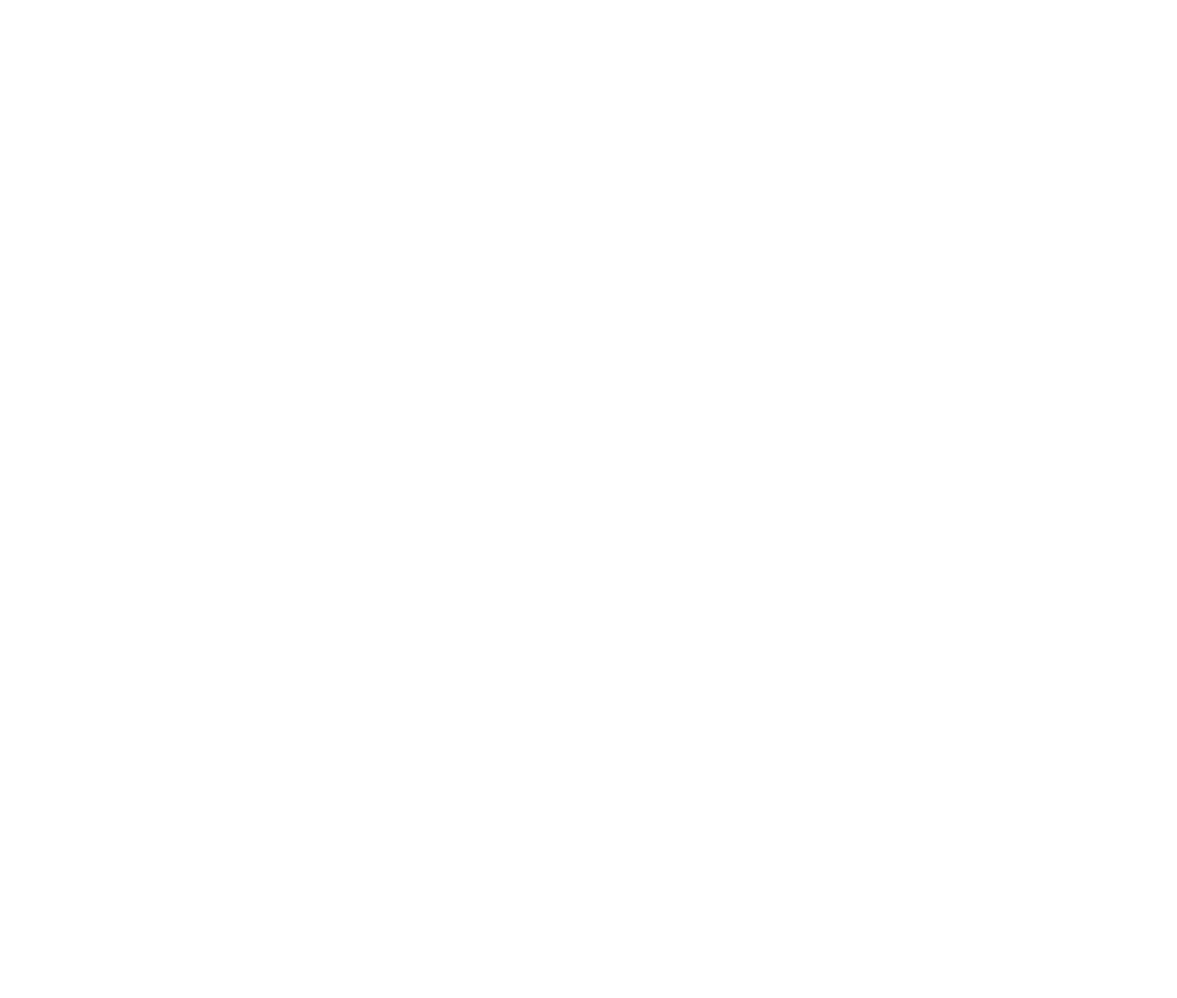
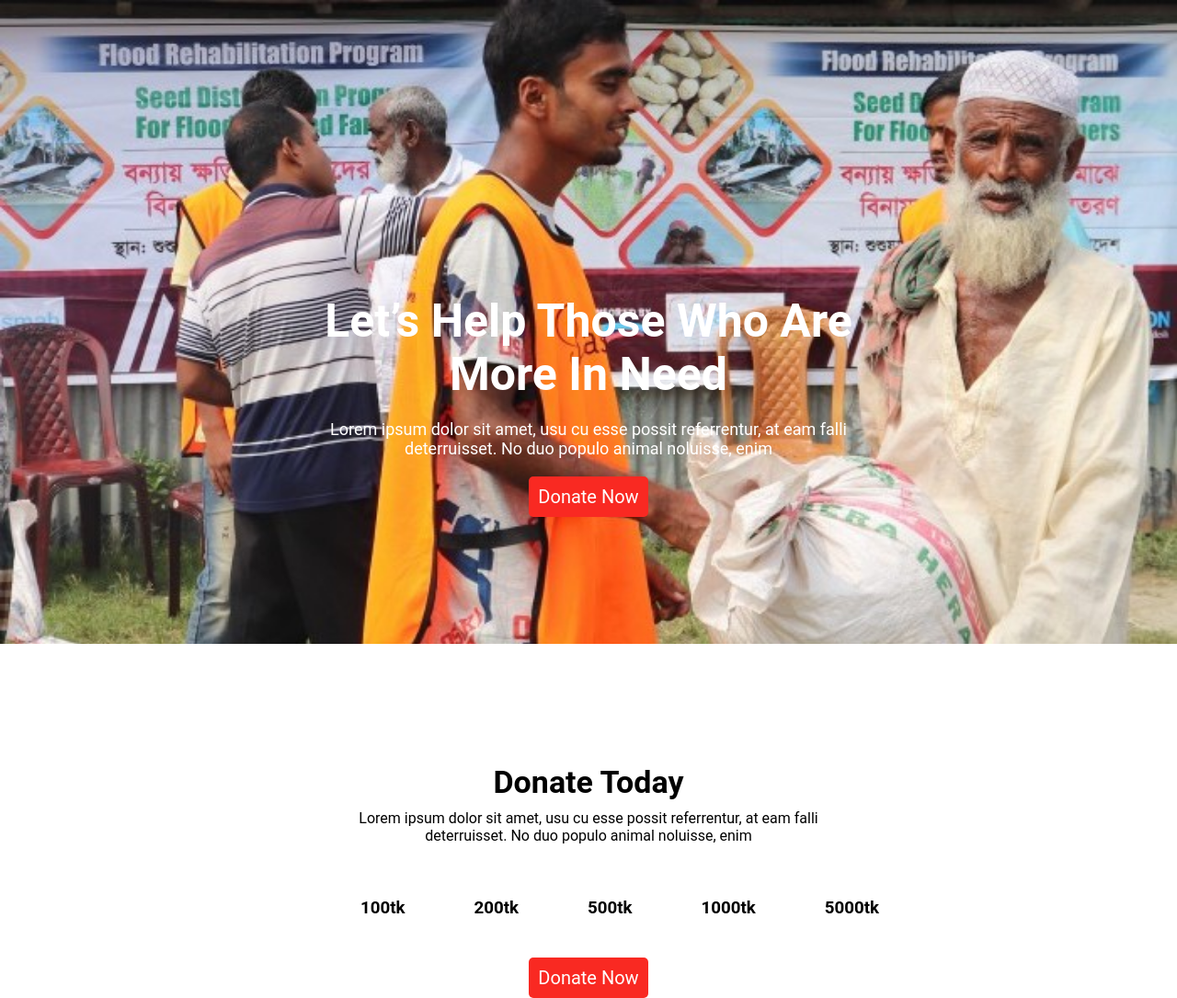
Before and after one commit to jaberalmamun1/donate-for-today, a plain HTML site: page index.html in a window 1280 px wide. Shown: the whole page at 92% size. Before the commit the page ends 800 px from the top, so only its background shows below. Drawn offline with Linux system fonts and the light colour scheme.

Commit message:
css tyeles

```diff
--- a/index.html
+++ b/index.html
@@ -8,6 +8,38 @@
     <link rel="stylesheet" href="styles/style.css">
 </head>
 <body>
-
+       <header class="header-cls">
+              <nav>
+                <div class="header-text">
+                 <h2 class="head-title">
+                    Let’s Help Those Who Are <br> More In Need
+                 </h2>
+                 <p class="head-p">
+                    Lorem ipsum dolor sit amet, usu cu esse possit referrentur, at eam falli <br> deterruisset. No duo populo animal noluisse, enim
+                 </p>
+                 <button class="btn-primary">Donate Now</button>
+                </div>
+              </nav>
+       </header>
+       <main class="main-area">
+            <nav>
+                 <div class="meduim">
+                      <h2 class="main-title">
+                          Donate Today
+                      </h2>
+                      <p class="main-p">
+                        Lorem ipsum dolor sit amet, usu cu esse possit referrentur, at eam falli <br>  deterruisset. No duo populo animal noluisse, enim
+                      </p>
+                      <div class="main-list">
+                          <div class="amount"> <h3>100tk</h3></div>
+                          <div class="amount"> <h3>200tk</h3></div>
+                          <div class="amount"> <h3>500tk</h3></div>
+                          <div class="amount"> <h3>1000tk</h3></div>
+                          <div class="amount"> <h3>5000tk</h3></div>
+                      </div>
+                      <button class="btn-primary">Donate Now</button>
+                 </div>
+            </nav>
+       </main>
 </body>
 </html>
--- a/styles/style.css
+++ b/styles/style.css
@@ -0,0 +1,77 @@
+*{
+    margin: 0;
+    font-family: 'Roboto', sans-serif;
+}
+
+.header-cls{
+    height: 700px;
+    background-image: url('../images/donation10.jpg');
+    background-repeat: no-repeat;
+    background-size: cover;
+    margin: 0;
+
+}
+.header-text{
+    padding-top: 300px;
+    text-align: center;
+}
+.head-p{
+    color: white;
+    font-size: 18px;
+    padding-top: 20px;
+    padding-bottom: 20px;
+}
+.head-title{
+    font-size: 50px;
+    color: white;
+    padding-top: 20px;
+}
+
+.btn-primary{
+   font-size: 20px;
+   padding: 10px 10px;
+   background: rgb(249, 41, 34);
+   border: none;
+   color: white;
+   border-radius: 5px;
+
+}
+.btn-primary:hover{
+   border: 2px solid rgb(45, 51, 224);
+   display: inline-block;
+}
+/* main area */
+.main-title{
+  font-size: 34px;
+  padding-bottom: 10px;
+}
+.main-p{
+
+}
+.main-list{
+  display: flex;
+
+  margin-top: 30px;
+  margin-bottom: 15px;
+}
+.meduim{
+    padding-top: 130px;
+    text-align: center;
+    max-width: 600px;
+    margin: 0 auto;
+    align-items: center;
+}
+.amount{
+    margin-left:29px;
+
+    padding: 28px 23px;
+
+
+}
+.amount:hover{
+    background: #e0888888;
+    border: 2px solid black;
+    border: none;
+
+    box-sizing: border-box;
+}
```
